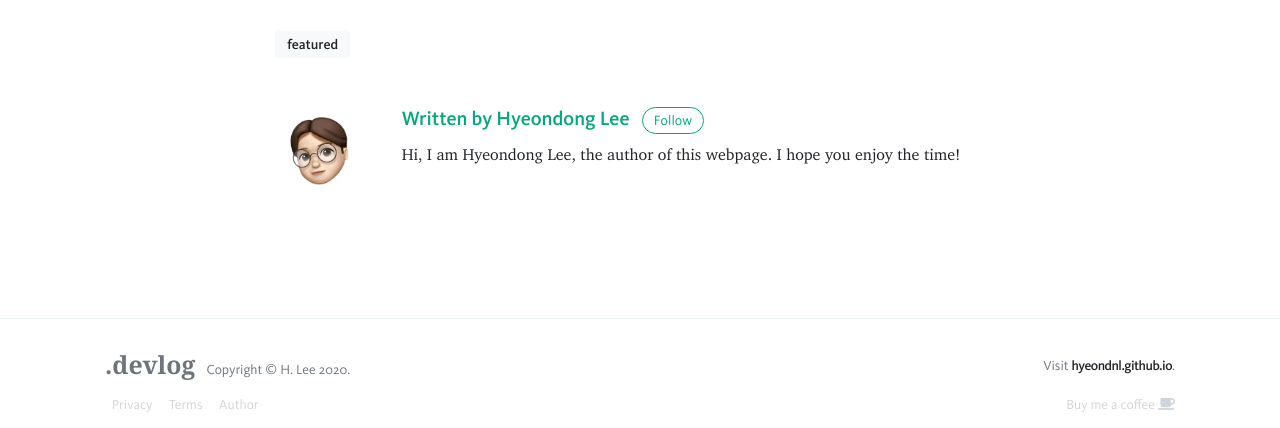
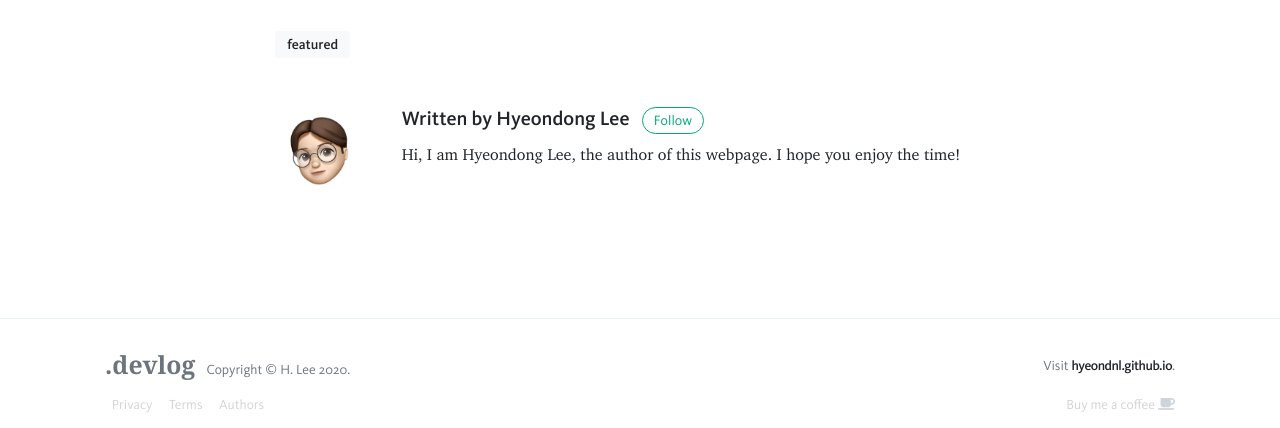
Before and after one commit to hayden-rhee/devlog, a Jekyll site: the page built from _posts/2019-01-28-we-all-wait-for-summer.md, in a window 1280 px wide and 1256 px high. Shown: the part 825-1253 px from the top of the window. Built offline with Jekyll 4.4.1, drawn with Linux system fonts in a browser that asks for light colours; nearby versions of some CDN libraries; comment, search, counter and statistics services are not loaded.

Commit message:
automatic commit on 2020-07-07 16:58:53

```diff
--- a/_layouts/default.html
+++ b/_layouts/default.html
@@ -93,7 +93,7 @@
                 <div>
                     <a style="color: lightgrey; padding: 0.5em" href="{{ site.baseurl }}/privacy-policy">Privacy</a>
                     <a style="color: lightgrey; padding: 0.5em" href="{{ site.baseurl }}/terms">Terms</a>
-                    <a style="color: lightgrey; padding: 0.5em" href="{{ site.baseurl }}/authors-list">Author</a>
+                    <a style="color: lightgrey; padding: 0.5em" href="{{ site.baseurl }}/authors-list">Authors</a>
                 </div>
                 <div>
                     <a target="_blank" style="color: lightgrey;" href="{{ site.baseurl }}/buy-me-a-coffee">Buy me a coffee <i class="fa fa-coffee text-gray"></i></a>
--- a/_layouts/post.html
+++ b/_layouts/post.html
@@ -109,7 +109,7 @@ layout: default
 					<div class="col-md-10">
 
                         <h5 class="font-weight-bold">
-													<a href="{{site.baseurl}}/{{author.myurl}}">
+													<a style="color: #212529" href="{{site.baseurl}}/{{author.myurl}}">
 														Written by {{ author.name }}
 													</a>
 													 {% if author.twitter %}<span><a target="_blank" href="{{ author.twitter }}" class="btn btn-outline-success btn-sm btn-round ml-2">Follow</a></span>{% endif %}</h5>
```
